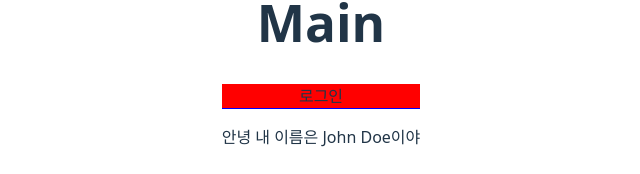
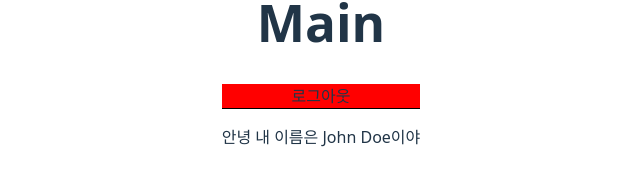
Before and after one commit to rookedsysc/fe-docs, a React (Vite) app in the folder example/react-hello-world/: page / in a window 1280 px wide. Shown: the part 391-565 px from the top of the page, without its empty margins (319-959 px from the left). Built offline with nearby package versions, Linux system fonts and the light colour scheme.

Commit message:
feat: css와 class를 사용해서 tag에 style 지정

```diff
--- /dev/null
+++ b/example/react-hello-world/src/components/Main.css
@@ -0,0 +1,4 @@
+.logout {
+  background-color: red;
+  border-bottom: 1px solid black;
+}
--- a/example/react-hello-world/src/components/Main.tsx
+++ b/example/react-hello-world/src/components/Main.tsx
@@ -1,10 +1,16 @@
+import "./Main.css";
+
 const Main = () => {
-  const user = { name: "John Doe", login: false };
+  const user = { name: "John Doe", login: true };
   return (
     <div>
       <h1>Main</h1>
-      <p style={{ backgroundColor: "red", borderBottom: "1px solid blue" }}>
-        {user.login ? <div> 로그아웃</div> : <div>로그인</div>}
+      <p>
+        {user.login ? (
+          <div className="logout"> 로그아웃</div>
+        ) : (
+          <div>로그인</div>
+        )}
       </p>
     </div>
   );
```
